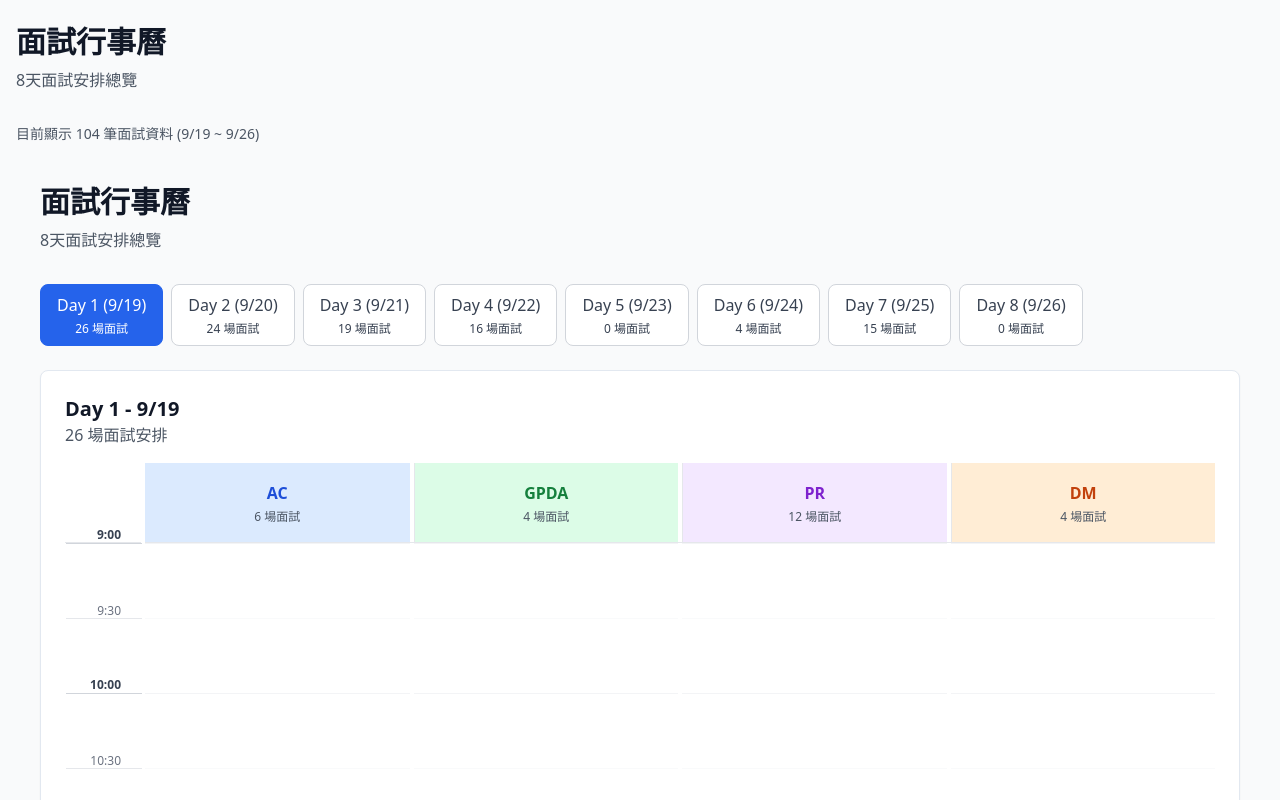
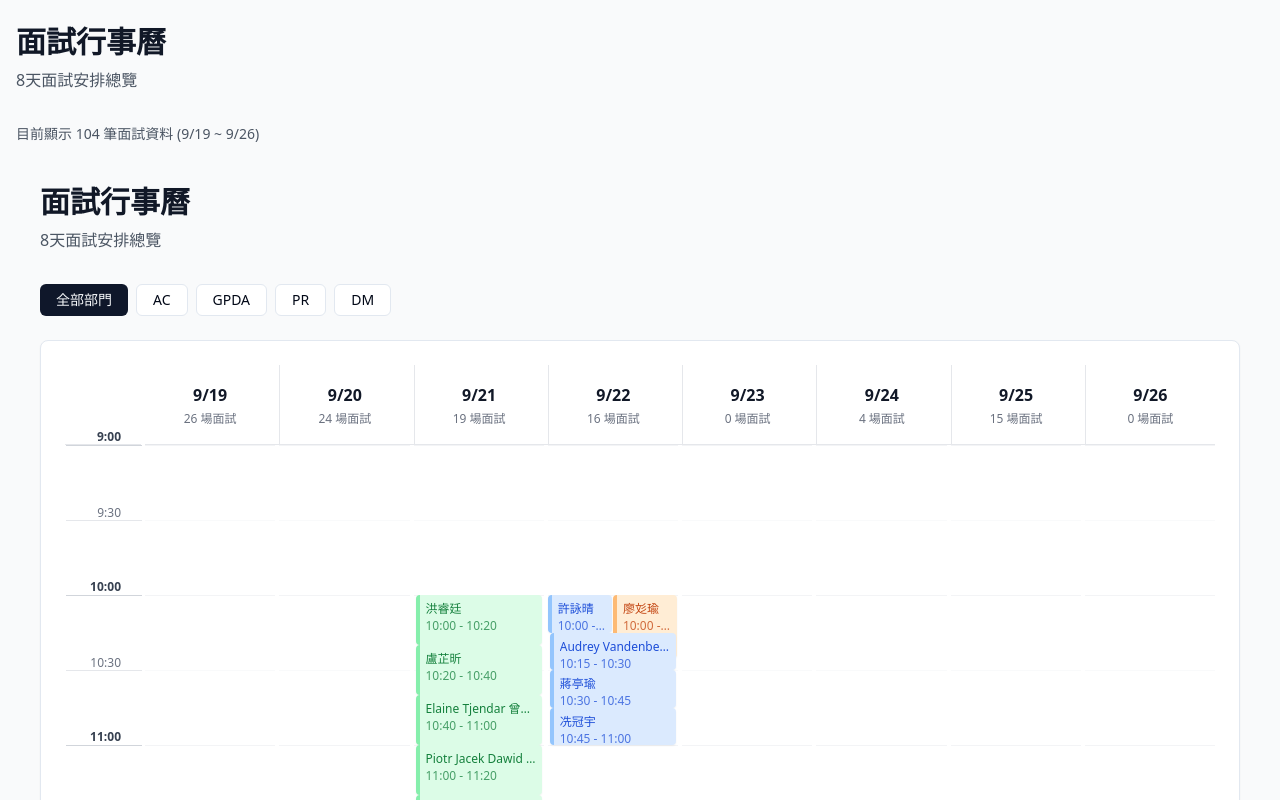
Before and after one commit to ryukyucoding/interview-calendar-compass, a React (Vite) app: page / in a window 1280 px wide. Shown: the top 800 px of the page. Built offline with nearby package versions, Linux system fonts and the light colour scheme.

Commit message:
Reverted to commit f4d639e822a31a7a244c4942f8e0f6f93974f526

```diff
--- a/src/components/InterviewCalendar.tsx
+++ b/src/components/InterviewCalendar.tsx
@@ -3,6 +3,7 @@ import React, { useState, useMemo } from 'react';
 import { Interview, DepartmentColor } from '../types/interview';
 import InterviewCard from './InterviewCard';
 import TimeAxis from './TimeAxis';
+import DepartmentFilter from './DepartmentFilter';
 import { Card } from '@/components/ui/card';
 
 interface InterviewCalendarProps {
@@ -11,15 +12,16 @@ interface InterviewCalendarProps {
 }
 
 const InterviewCalendar: React.FC<InterviewCalendarProps> = ({ interviews, departmentColors }) => {
-  const [selectedDay, setSelectedDay] = useState<number>(1);
+  const [selectedDepartment, setSelectedDepartment] = useState<string | null>(null);
 
   const departments = useMemo(() => {
     return [...new Set(interviews.map(interview => interview.Department))];
   }, [interviews]);
 
-  const currentDayInterviews = useMemo(() => {
-    return interviews.filter(interview => interview.Date_K === selectedDay);
-  }, [interviews, selectedDay]);
+  const filteredInterviews = useMemo(() => {
+    if (!selectedDepartment) return interviews;
+    return interviews.filter(interview => interview.Department === selectedDepartment);
+  }, [interviews, selectedDepartment]);
   const getDepartmentColor = (department: string): DepartmentColor => {
     return departmentColors.find(d => d.name === department) || departmentColors[0];
   };
@@ -45,29 +47,24 @@ const InterviewCalendar: React.FC<InterviewCalendarProps> = ({ interviews, depar
     const durationMinutes = endTotalMinutes - startTotalMinutes;
     return (durationMinutes / 60) * 150; // 150px per hour
   };
+
   // Helper function to detect overlapping interviews and assign columns
   const getInterviewLayout = (interviews: Interview[]) => {
     const layout: { [key: string]: { column: number; totalColumns: number } } = {};
 
-    // Group interviews by department and time slot to detect overlaps within department
-    const departmentTimeSlots: { [key: string]: { [key: string]: Interview[] } } = {};
+    // Group interviews by time slot to detect overlaps
+    const timeSlots: { [key: string]: Interview[] } = {};
 
     interviews.forEach(interview => {
-      const dept = interview.Department;
-      const timeKey = `${interview.Start_Time}`;
-
-      if (!departmentTimeSlots[dept]) {
-        departmentTimeSlots[dept] = {};
+      const key = `${interview.Date_K}-${interview.Start_Time}`;
+      if (!timeSlots[key]) {
+        timeSlots[key] = [];
       }
-      if (!departmentTimeSlots[dept][timeKey]) {
-        departmentTimeSlots[dept][timeKey] = [];
-      }
-      departmentTimeSlots[dept][timeKey].push(interview);
+      timeSlots[key].push(interview);
     });
 
-    // Assign columns for overlapping interviews within each department
-    Object.values(departmentTimeSlots).forEach(deptSlots => {
-      Object.values(deptSlots).forEach(slotInterviews => {
+    // Assign columns for overlapping interviews
+    Object.values(timeSlots).forEach(slotInterviews => {
       const totalColumns = slotInterviews.length;
       slotInterviews.forEach((interview, index) => {
         const key = `${interview.Applicant_ID}-${interview.Department}-${interview.Date_K}`;
@@ -77,14 +74,14 @@ const InterviewCalendar: React.FC<InterviewCalendarProps> = ({ interviews, depar
         };
       });
     });
-    });
 
     return layout;
   };
 
-  const interviewLayout = getInterviewLayout(currentDayInterviews);
+  const interviewLayout = getInterviewLayout(filteredInterviews);
 
   const days = Array.from({ length: 8 }, (_, i) => i + 1);
+
   return (
     <div className="w-full max-w-7xl mx-auto p-6">
       <div className="mb-8">
@@ -92,80 +89,46 @@ const InterviewCalendar: React.FC<InterviewCalendarProps> = ({ interviews, depar
         <p className="text-gray-600">8天面試安排總覽</p>
       </div>
 
-      {/* Day Navigation */}
-      <div className="mb-6">
-        <div className="flex flex-wrap gap-2">
-          {days.map(day => {
-            const dayInterviews = interviews.filter(interview => interview.Date_K === day);
-
-            return (
-              <button
-                key={day}
-                onClick={() => setSelectedDay(day)}
-                className={`px-4 py-2 rounded-lg border transition-colors ${
-                  selectedDay === day
-                    ? 'bg-blue-600 text-white border-blue-600'
-                    : 'bg-white text-gray-700 border-gray-300 hover:bg-gray-50'
-                }`}
-              >
-                Day {day} ({getActualDate(day)})
-                <div className="text-xs mt-1">
-                  {dayInterviews.length} 場面試
-                </div>
-              </button>
-            );
-          })}
-        </div>
-      </div>
-
-      <Card className="p-6">
-        <div className="mb-4">
-          <h2 className="text-xl font-semibold text-gray-900">
-            Day {selectedDay} - {getActualDate(selectedDay)}
-          </h2>
-          <p className="text-gray-600">
-            {currentDayInterviews.length} 場面試安排
-          </p>
-        </div>
-
-        <div className="flex">
-          {/* 時間軸區域 */}
+      <DepartmentFilter
+        departments={departments}
+        selectedDepartment={selectedDepartment}
+        onDepartmentChange={setSelectedDepartment}
+        departmentColors={departmentColors}
+      />      <Card className="p-6">        <div className="flex">
+          {/* 時間軸區域 - 調整位置消除間隙 */}
           <div className="flex-shrink-0 w-20 pr-1">
-            {/* 與部門標題對齊的空白區域 */}
+            {/* 與日程標題對齊的空白區域 */}
             <div className="h-20 border-b border-gray-200"></div>
             <TimeAxis />
           </div>
 
-          {/* 部門欄位區域 */}
+          {/* 日程區域 */}
           <div className="flex-1">
-            {/* 部門標題行 */}
-            <div className="grid grid-cols-4 gap-1 h-20 border-b border-gray-200">
-              {departments.map(dept => {
-                const deptInterviews = currentDayInterviews.filter(interview => interview.Department === dept);
-                const deptColor = getDepartmentColor(dept);
+            {/* 日程標題行 */}
+            <div className="grid grid-cols-8 gap-1 h-20 border-b border-gray-200">
+              {days.map(day => {
+                const dayInterviews = filteredInterviews.filter(interview => interview.Date_K === day);
 
-                return (
-                  <div key={dept} className={`flex flex-col justify-center items-center border-l border-gray-200 first:border-l-0 ${deptColor.bgColor}`}>
-                    <h3 className={`font-semibold ${deptColor.color}`}>
-                      {dept}
+                return (                  <div key={day} className="flex flex-col justify-center items-center bg-white border-l border-gray-200 first:border-l-0">
+                    <h3 className="font-semibold text-gray-900">
+                      {getActualDate(day)}
                     </h3>
-                    <div className="text-xs text-gray-600 mt-1">
-                      {deptInterviews.length} 場面試
+                    <div className="text-xs text-gray-500 mt-1">
+                      {dayInterviews.length} 場面試
                     </div>
                   </div>
                 );
               })}
             </div>
 
-            {/* 面試內容區域 */}
+            {/* 日程內容區域 */}
             <div className="relative">
-              <div className="grid grid-cols-4 gap-1">
-                {departments.map(dept => {
-                  const deptInterviews = currentDayInterviews.filter(interview => interview.Department === dept);
+              <div className="grid grid-cols-8 gap-1">
+                {days.map(day => {
+                  const dayInterviews = filteredInterviews.filter(interview => interview.Date_K === day);
 
                   return (
-                    <div key={dept} className="relative">
-                      <div className="relative min-h-[1800px] border-l border-gray-200 first:border-l-0">
+                    <div key={day} className="relative">                      <div className="relative min-h-[1800px] border-l border-gray-200 first:border-l-0">
                         {/* Hour grid lines - 從9:00到21:00 (13小時) */}
                         {Array.from({ length: 13 }).map((_, i) => (
                           <div key={i} className="absolute w-full border-b border-gray-100" style={{ top: i * 150 }} />
@@ -175,18 +138,16 @@ const InterviewCalendar: React.FC<InterviewCalendarProps> = ({ interviews, depar
                         {Array.from({ length: 12 }).map((_, i) => (
                           <div key={`half-${i}`} className="absolute w-full border-b border-gray-50" style={{ top: i * 150 + 75 }} />
                         ))}
-
                           {/* Interview cards */}
-                        {deptInterviews.map(interview => {
+                        {dayInterviews.map(interview => {
                           const departmentColor = getDepartmentColor(interview.Department);
                           const top = getTimePosition(interview.Start_Time);
                           const height = getInterviewHeight(interview.Start_Time, interview.End_Time);
 
-                          // Get layout information for column splitting within department
+                          // Get layout information for column splitting
                           const layoutKey = `${interview.Applicant_ID}-${interview.Department}-${interview.Date_K}`;
                           const layout = interviewLayout[layoutKey] || { column: 0, totalColumns: 1 };
-
-                          // Calculate position and width based on columns within the department column
+                            // Calculate position and width based on columns
                           const columnWidth = layout.totalColumns > 1 ? `${(100 / layout.totalColumns) - 1}%` : 'calc(100% - 4px)';
                           const leftOffset = layout.totalColumns > 1 ? `${(layout.column * 100) / layout.totalColumns}%` : '2px';
 
--- a/src/components/TimeAxis.tsx
+++ b/src/components/TimeAxis.tsx
@@ -26,7 +26,7 @@ const TimeAxis: React.FC = () => {
 
       {/* 最後一個時間點 (21:00) */}
       <div className="absolute w-full" style={{ top: 12 * 150 }}>
-        <div className="absolute -left-2 -top-4 text-xs text-gray-700 font-semibold w-16 text-right">
+        <div className="absolute -left-2 -top-3 text-xs text-gray-700 font-semibold w-16 text-right">
           21:00
         </div>
         <div className="absolute top-0 w-full h-px bg-gray-300" style={{ right: '-1px' }}></div>
```
Lines whose indentation alone changed are shown as unchanged.
